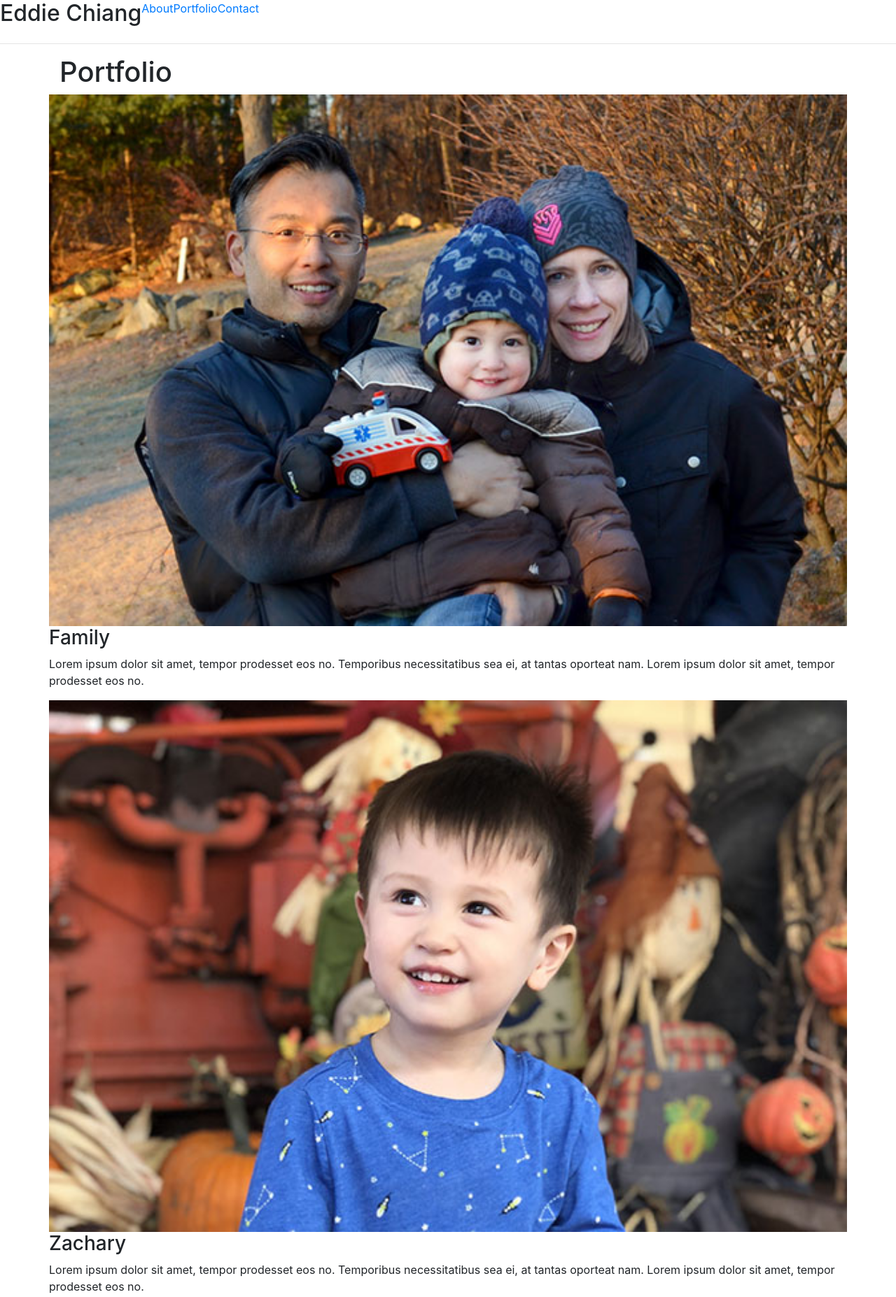
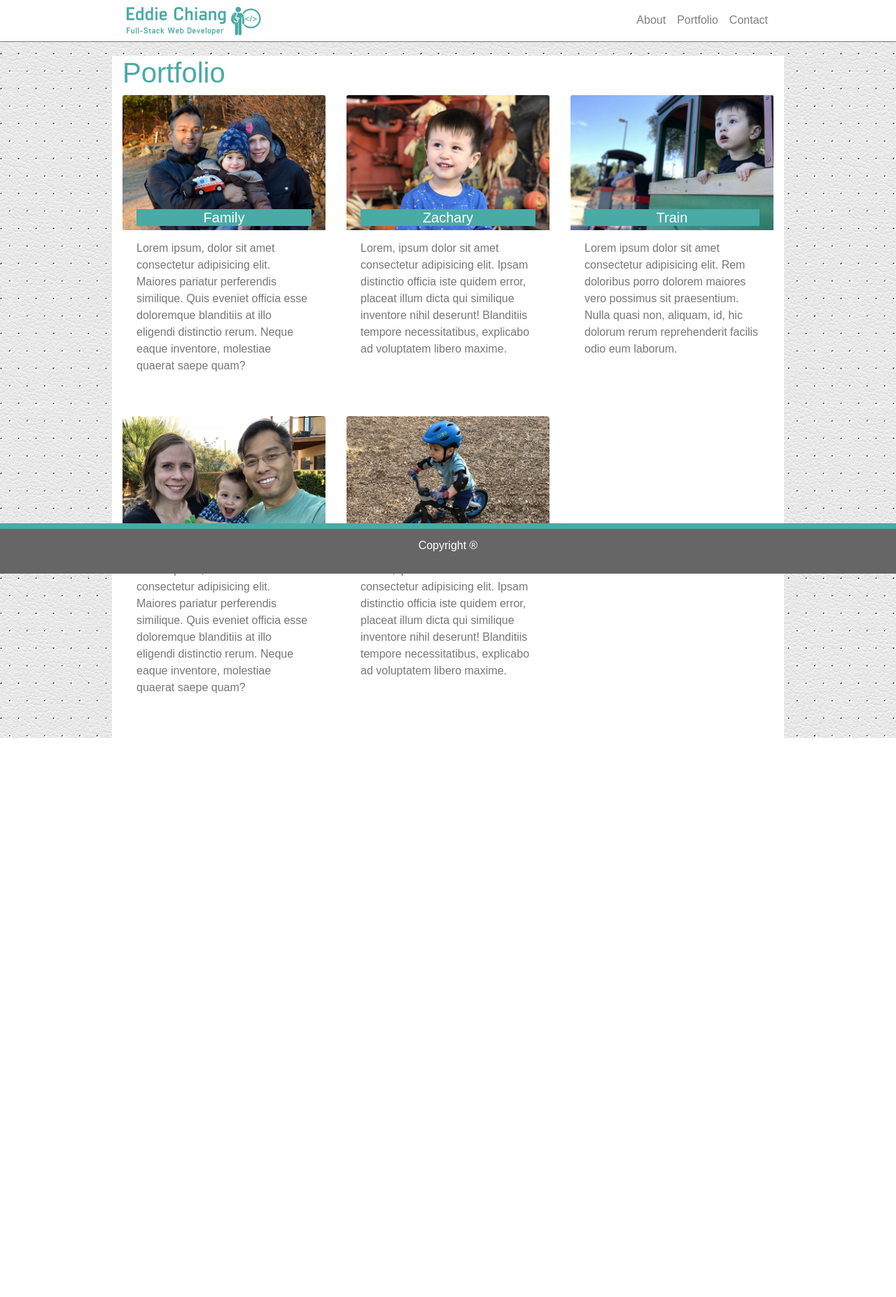
Before and after one commit to echiang73/Bootstrap-Portfolio, a plain HTML site: page portfolio.html in a window 1280 px wide. Shown: the top 1854 px of the page at 70% size. After the commit the page ends 1055 px from the top, so only its background shows below. Drawn offline with nearby package versions, Linux system fonts and the light colour scheme.

Commit message:
all 3 pages working, but need to fix hamburger dropdown menu

```diff
--- a/portfolio.html
+++ b/portfolio.html
@@ -3,103 +3,127 @@
 
 <head>
   <meta charset="UTF-8">
-  <title>My Portfolio</title>
-  <link rel="stylesheet" href="https://stackpath.bootstrapcdn.com/bootstrap/4.2.1/css/bootstrap.min.css" integrity="sha384-GJzZqFGwb1QTTN6wy59ffF1BuGJpLSa9DkKMp0DgiMDm4iYMj70gZWKYbI706tWS" crossorigin="anonymous">
+  <title>Eddie Chiang</title>
   <link rel="shortcut icon" type="image/jpg" href="assets/images/Eddie.jpg" />
+  <link rel="stylesheet" href="https://stackpath.bootstrapcdn.com/bootstrap/4.1.3/css/bootstrap.min.css" integrity="sha384-MCw98/SFnGE8fJT3GXwEOngsV7Zt27NXFoaoApmYm81iuXoPkFOJwJ8ERdknLPMO"
+    crossorigin="anonymous">
+  <link rel="stylesheet" type="text/css" href="assets/css/style.css" />
 </head>
 
 <body>
 
-  <div class="wrapper">
+  <nav class="navbar navbar-expand-lg navbar-light" style="background-color: white; border-bottom: 1px solid #777777">
+    <div class="container">
+      <!-- <a class="navbar-brand" href="#">Eddie Chiang</a> -->
+      <img src="assets/images/eddieteallogo.png" width="200px" />
+      <button class="navbar-toggler" type="button" data-toggle="collapse" data-target="#navbarSupportedContent"
+        aria-controls="navbarSupportedContent" aria-expanded="false" aria-label="Toggle navigation">
+        <span class="navbar-toggler-icon"></span>
+      </button>
+      <div class="collapse navbar-collapse" id="navbarSupportedContent">
+        <ul class="navbar-nav mr-auto">
+        </ul>
+        <ul class="nav navbar-nav navbar-right">
+          <li class="nav-item">
+            <a class="nav-link" href="index.html">About</a>
+          </li>
+          <li class="nav-item">
+            <a class="nav-link" href="portfolio.html">Portfolio</a>
+          </li>
+          <li class="nav-item">
+            <a class="nav-link" href="contact.html">Contact</a>
+          </li>
+        </ul>
+      </div>
+    </div>
+  </nav>
 
-    <div class="nav">
 
-      <header>
-        <h2>Eddie Chiang</h2>
-      </header>
 
-      <div id="idAbout">
-        <a href="index.html">About</a>
+  <div class="container" style="background-color: white; margin-top: 20px">
+    <div class="row">
+      <div class="col-sm-12">
+        <div class="page-header">
+          <h1>Portfolio</h1>
+        </div>
+        <!--Start of Bootstrap Card Deck-->
+        <div class="card-deck">
+          <div class="card" style="border: white">
+            <img src="assets/images/image1.jpg" class="card-img-top" alt="...">
+            <div class="card-body">
+              <h5 class="card-title" style="background-color: #4aaaa5; color:white; text-align: center; padding:0px; margin-top:-50px">Family</h5>
+              <p class="card-text" style="margin-top: 20px; margin-bottom:40px;">Lorem ipsum, dolor sit amet consectetur adipisicing elit. Maiores pariatur
+                perferendis similique. Quis eveniet officia esse doloremque blanditiis at illo eligendi distinctio
+                rerum. Neque eaque inventore, molestiae quaerat saepe quam?</p>
+            </div>
+          </div>
+          <div class="card" style="border: white">
+            <img src="assets/images/image2.jpg" class="card-img-top" alt="...">
+            <div class="card-body">
+              <h5 class="card-title" style="background-color: #4aaaa5; color:white; text-align: center; padding:0px; margin-top:-50px">Zachary</h5>
+              <p class="card-text" style="margin-top: 20px; margin-bottom:40px;">Lorem, ipsum dolor sit amet consectetur adipisicing elit. Ipsam distinctio officia
+                iste quidem error, placeat illum dicta qui similique inventore nihil deserunt! Blanditiis tempore
+                necessitatibus, explicabo ad voluptatem libero maxime.</p>
+
+            </div>
+          </div>
+          <div class="card" style="border: white">
+            <img src="assets/images/image3.jpg" class="card-img-top" alt="...">
+            <div class="card-body">
+              <h5 class="card-title" style="background-color: #4aaaa5; color:white; text-align: center; padding:0px; margin-top:-50px">Train</h5>
+              <p class="card-text" style="margin-top: 20px; margin-bottom:40px;">Lorem ipsum dolor sit amet consectetur adipisicing elit. Rem doloribus porro dolorem
+                maiores vero possimus sit praesentium. Nulla quasi non, aliquam, id, hic dolorum rerum reprehenderit
+                facilis odio eum laborum.</p>
+
+            </div>
+          </div>
         </div>
 
-      <div id="idPortfolio">
-        <a href="portfolio.html">Portfolio</a>
+        <div class="card-deck">
+          <div class="card" style="border: white">
+            <img src="assets/images/image4.jpg" class="card-img-top" alt="...">
+            <div class="card-body">
+              <h5 class="card-title" style="background-color: #4aaaa5; color:white; text-align: center; padding:0px; margin-top:-50px">Easter</h5>
+              <p class="card-text" style="margin-top: 20px; margin-bottom:40px;">Lorem ipsum, dolor sit amet consectetur adipisicing elit. Maiores pariatur
+                perferendis similique. Quis eveniet officia esse doloremque blanditiis at illo eligendi distinctio
+                rerum. Neque eaque inventore, molestiae quaerat saepe quam?</p>
             </div>
-
-      <div id="idContact">
-        <a href="contact.html">Contact</a>
           </div>
+          <div class="card" style="border: white">
+            <img src="assets/images/image5.jpg" class="card-img-top" alt="...">
+            <div class="card-body">
+              <h5 class="card-title" style="background-color: #4aaaa5; color:white; text-align: center; padding:0px; margin-top:-50px">Bike</h5>
+              <p class="card-text" style="margin-top: 20px; margin-bottom:40px;">Lorem, ipsum dolor sit amet consectetur adipisicing elit. Ipsam distinctio officia
+                iste quidem error, placeat illum dicta qui similique inventore nihil deserunt! Blanditiis tempore
+                necessitatibus, explicabo ad voluptatem libero maxime.</p>
 
             </div>
-    <div class="clearfix"></div>
-    <hr>
+          </div>
+          <div class="card" style="border: white">
+            <!-- <img src="#" class="card-img-top" alt="..."> -->
+            <div class="card-body">
+              <h5 class="card-title" style="background-color: white; color:white; text-align: center; padding:0px; margin-top:-50px"></h5>
+              <p class="card-text" style="margin-top: 20px; margin-bottom:40px;"></p>
 
             </div>
-
-  <div class="container">
-
-    <div>
-      <h1>Portfolio</h1>
-
-      <!-- Portfolio Gallery Grid -->
-      <div class="row">
-        <div class="column">
-          <div class="content">
-            <img src="assets/images/image1.jpg" alt="Family" style="width:100%">
-            <h3>Family</h3>
-            <p>Lorem ipsum dolor sit amet, tempor prodesset eos no. Temporibus necessitatibus sea ei, at tantas
-              oporteat nam. Lorem ipsum dolor sit amet, tempor prodesset eos no.</p>
           </div>
         </div>
-        <div class="column">
-          <div class="content">
-            <img src="assets/images/image2.jpg" alt="Zachary" style="width:100%">
-            <h3>Zachary</h3>
-            <p>Lorem ipsum dolor sit amet, tempor prodesset eos no. Temporibus necessitatibus sea ei, at tantas
-              oporteat nam. Lorem ipsum dolor sit amet, tempor prodesset eos no.</p>
       </div>
-        </div>
-        <div class="column">
-          <div class="content">
-            <img src="assets/images/image3.jpg" alt="Train" style="width:100%">
-            <h3>Train</h3>
-            <p>Lorem ipsum dolor sit amet, tempor prodesset eos no. Temporibus necessitatibus sea ei, at tantas
-              oporteat nam. Lorem ipsum dolor sit amet, tempor prodesset eos no.</p>
-          </div>
-        </div>
-        <div class="column">
-          <div class="content">
-            <img src="assets/images/image4.jpg" alt="Easter" style="width:100%">
-            <h3>Easter</h3>
-            <p>Lorem ipsum dolor sit amet, tempor prodesset eos no. Temporibus necessitatibus sea ei, at tantas
-              oporteat nam. Lorem ipsum dolor sit amet, tempor prodesset eos no.</p>
-          </div>
-        </div>
-        <div class="column">
-          <div class="content">
-            <img src="assets/images/image5.jpg" alt="Bike" style="width:100%">
-            <h3>Bike</h3>
-            <p>Lorem ipsum dolor sit amet, tempor prodesset eos no. Temporibus necessitatibus sea ei, at tantas
-              oporteat nam. Lorem ipsum dolor sit amet, tempor prodesset eos no.</p>
-          </div>
-        </div>
-        <!-- END GRID -->
-
-
     </div>
 
 
-
-      <div class="push"></div>
-
+    <div class="card-footer text-muted fixed-bottom" style="margin-bottom: -20px">
+      <div id="footer">
+        <p>Copyright &circledR;</p>
       </div>
     </div>
 
-  <footer class="footer">
-    Copyright &circledR;
-  </footer>
-
+    <script src="https://stackpath.bootstrapcdn.com/bootstrap/4.1.3/js/bootstrap.min.js" integrity="sha384-ChfqqxuZUCnJSK3+MXmPNIyE6ZbWh2IMqE241rYiqJxyMiZ6OW/JmZQ5stwEULTy"
+      crossorigin="anonymous"></script>
+    <script src="https://code.jquery.com/jquery-3.3.1.slim.min.js" integrity="sha384-q8i/X+965DzO0rT7abK41JStQIAqVgRVzpbzo5smXKp4YfRvH+8abtTE1Pi6jizo"
+      crossorigin="anonymous"></script>
+    <script src="https://cdnjs.cloudflare.com/ajax/libs/popper.js/1.14.3/umd/popper.min.js" integrity="sha384-ZMP7rVo3mIykV+2+9J3UJ46jBk0WLaUAdn689aCwoqbBJiSnjAK/l8WvCWPIPm49"
+      crossorigin="anonymous"></script>
 </body>
 
-
 </html>
```
Also changed, not shown: contact.html (+66 -52 lines), index.html (+7 -7 lines). Lines whose indentation alone changed are shown as unchanged.
